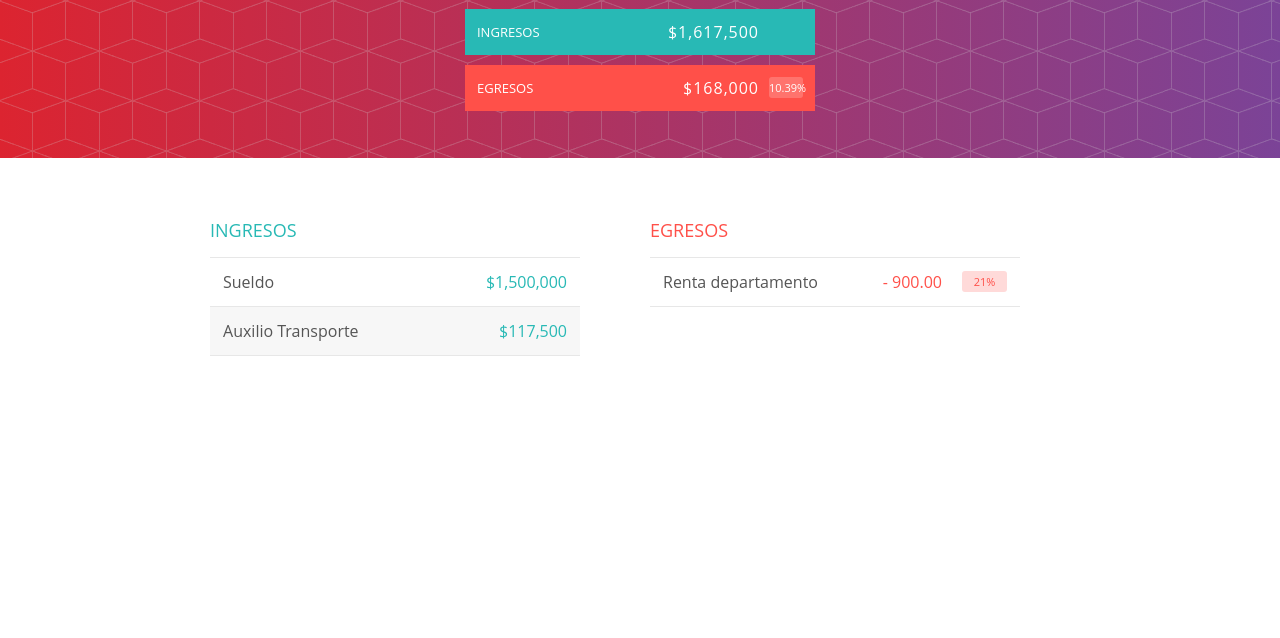
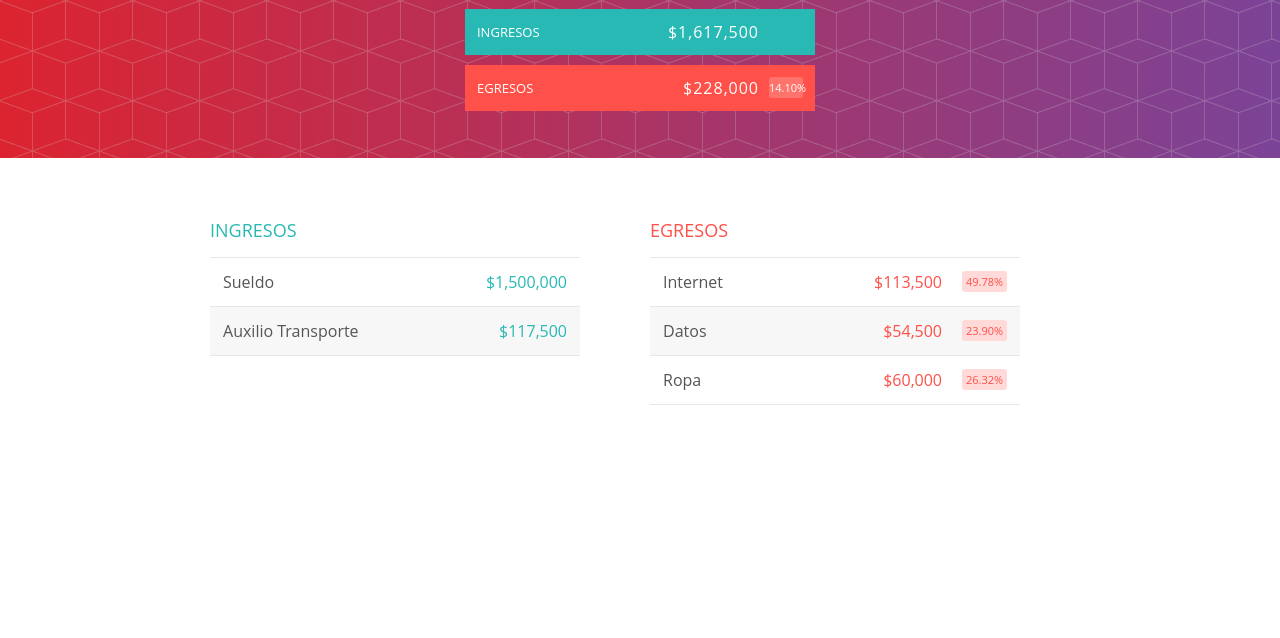
Before and after one commit to Rammsteinlion/AppPresupuest.github.io, a plain HTML site: page index.html in a window 1280 px wide. Shown: the part 162-800 px from the top of the page. Drawn offline with nearby package versions, Linux system fonts and the light colour scheme.

Commit message:
ae agrega funncion  eliminar egreso

```diff
--- a/index.html
+++ b/index.html
@@ -44,18 +44,7 @@
         <div class="egreso">
             <h2 class='egreso_titulo'>Egresos</h2>
             <div id='lista-egresos'>
-                <div class="elemento limpiarEstilos">
-                    <div class="elemento_descripcion">Renta departamento</div>
-                    <div class="derecha limpiarEstilos">
-                        <div class="elemento_valor">- 900.00</div>
-                        <div class="elemento_porcentaje">21%</div>
-                        <div class="elemento_eliminar">
-                            <button class='elemento_eliminar--btn'>
-                                <ion-icon name="close-circle-outline"></ion-icon>
-                            </button>
-                        </div>
-                    </div>
-                </div>
+                <!--Listado egresos-->
             </div>
         </div>
     </div>
--- a/js/app.js
+++ b/js/app.js
@@ -6,12 +6,14 @@ const ingresos = [
 
 const egresos = [
     new Egreso('Internet', 113500),
-    new Egreso('Datos', 54500)
+    new Egreso('Datos', 54500),
+    new Egreso('Ropa', 60000)
 ];
 
 let cargarApp = () => {
     cargarCabecero();
     cargarIngresos();
+    cargarEgresos();
 }
 
 let TotalIngresos = () => {
@@ -65,10 +67,50 @@ const crearIngresoHTML = (ingreso) => {
         <div class="elemento_valor">${formatoMoneda(ingreso.valor)}</div>
         <div class="elemento_eliminar">
             <button class='elemento_eliminar--btn'>
-                <ion-icon name="close-circle-outline"></ion-icon>
+                <ion-icon name="close-circle-outline"
+                onclick='eliminarIngreso(${ingreso.id})'></ion-icon>
             </button>
         </div>
     </div>
 </div>`;
     return ingresoHtml;
 }
+
+
+const eliminarIngreso = (id) =>{
+    let indiceEliminar = ingresos.findIndex(ingreso =>ingreso.id === id);
+    ingresos.splice(indiceEliminar,1);
+    cargarCabecero();
+    cargarIngresos();
+}
+
+const eliminarEgresos = (id) =>{
+    let indiceEliminar = egresos.findIndex(egreso => egreso.id === id);
+    egresos.splice(indiceEliminar,1);
+    cargarCabecero();
+    cargarEgresos();
+}
+const cargarEgresos =() =>{
+    let egresoshtml = '';
+    for(let egreso of egresos){
+        egresoshtml += crearEgreso(egreso);
+    }
+    document.getElementById('lista-egresos').innerHTML = egresoshtml;
+}
+
+const crearEgreso= (egreso) =>{
+   let egresohtml= `<div class="elemento limpiarEstilos">
+   <div class="elemento_descripcion">${egreso.descripcion} </div>
+   <div class="derecha limpiarEstilos">
+       <div class="elemento_valor">${formatoMoneda(egreso.valor)} </div>
+       <div class="elemento_porcentaje">${formatoPorcentaje(egreso.valor/TotalEgresos())}</div>
+       <div class="elemento_eliminar">
+           <button class='elemento_eliminar--btn'>
+               <ion-icon name="close-circle-outline"
+               onclick='eliminarEgresos(${egreso.id})'></ion-icon>
+           </button>
+       </div>
+   </div>
+</div>`;
+return egresohtml;
+}
```
